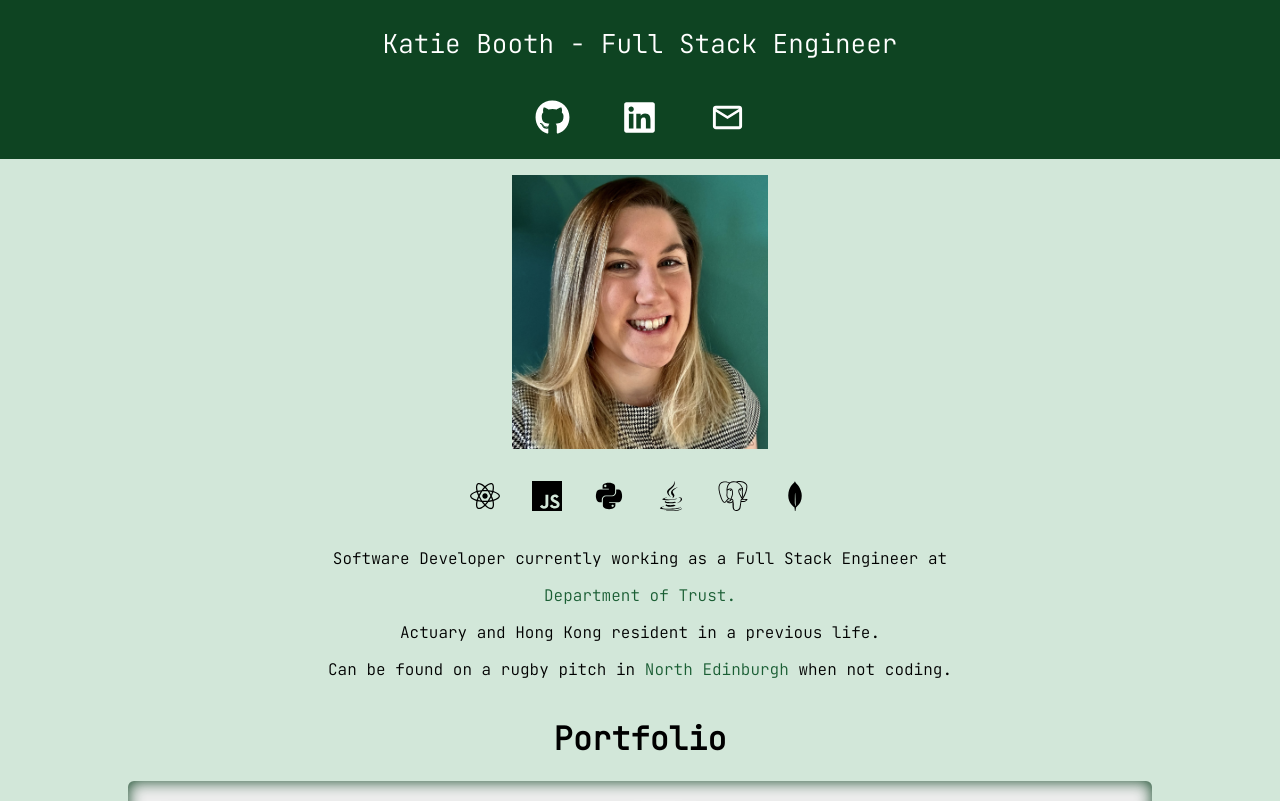
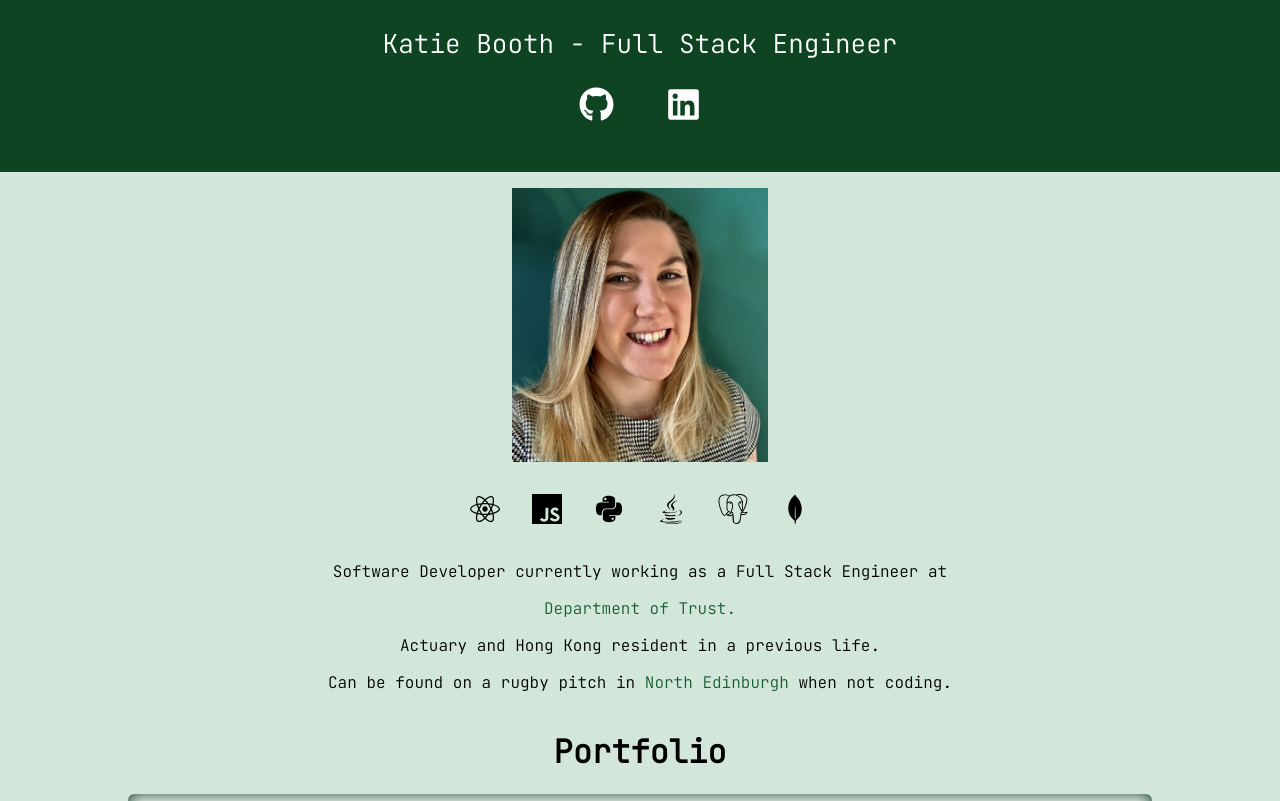
Before and after one commit to KatieDoTrust/PortfolioWebsite, a React (Create React App) app: page / in a window 1280 px wide. Shown: the top 801 px of the page. Built offline with nearby package versions, Linux system fonts and the light colour scheme.

Commit message:
fixed formatting of social icons

```diff
--- a/src/App.css
+++ b/src/App.css
@@ -14,12 +14,7 @@
   font-size: calc(10px + 2vmin);
   color: white;
   padding-top: 1em;
-  padding-bottom: 0.5em;
-}
-
-.social-container {
-  margin: 0.5em;
-  scroll-behavior: smooth;
+  padding-bottom: 1em;
 }
 
 .socialIcons {
@@ -27,12 +22,9 @@
   flex-direction: row;
   align-items: center;
   justify-content: center;
-  margin: 0.5em
 }
 .social-icon{
   padding: 0.5em;
-  height: 5%;
-  width: 5%;
   color: white
 }
 
--- a/src/LanguageIcons/LanguageContainer.js
+++ b/src/LanguageIcons/LanguageContainer.js
@@ -13,9 +13,10 @@ function LanguageContainer() {
         {name: "MongoDB", img: <SiMongodb size={30}/>}
     ]
 
-    const iconsList = languages.map((language)=>{
+    const iconsList = languages.map((language, index)=>{
         return <LanguageIcon
             icon = {language.img}
+            key={index}
         />
     })
   return (<div className="language-icons-container">{iconsList}</div>
--- a/src/ProjectsSlider/ProjectsContainer.js
+++ b/src/ProjectsSlider/ProjectsContainer.js
@@ -8,11 +8,12 @@ function ProjectsContainer() {
       {id: 4, title: 'Cake Recipes', content: 'Tasty first mini React project to practice APIs.', imgUrl: '/cake_recipes_screenshot.jpeg',projectUrl: "https://github.com/katiebooth/Cake_Recipe_App_React_API" }
     ]
 
-    const projects = projectData.map((project) => {
+    const projects = projectData.map((project, index) => {
       return <ProjectCard title={ project.title }
       content={ project.content }
       imgUrl={ project.imgUrl }
-      projectUrl={project.projectUrl} />
+      projectUrl={project.projectUrl}
+      key={index} />
     })
 
 
--- a/src/SocialIcons/SocialList.js
+++ b/src/SocialIcons/SocialList.js
@@ -7,13 +7,14 @@ function SocialList() {
     const socialList = [
         {name: "GitHub", icon: <FaGithub size={35}/>, url:"https://github.com/katiebooth"},
         {name: "LinkedIn", icon : <FaLinkedin size={35}/>, url:"https://www.linkedin.com/in/katie-booth-598995159/"},
-        {name: "Email", icon: <MdMailOutline size={35} />, url:"https://www.google.co.uk/"}
+        // {name: "Email", icon: <MdMailOutline size={35} />, url:"https://www.google.co.uk/"}
     ]
 
-    const icons = socialList.map(social=> {
+    const icons = socialList.map((social, index) => {
       return <SocialIcon
         icon={social.icon}
         url={social.url}
+        key={index}
       />})
 
   return (
```
